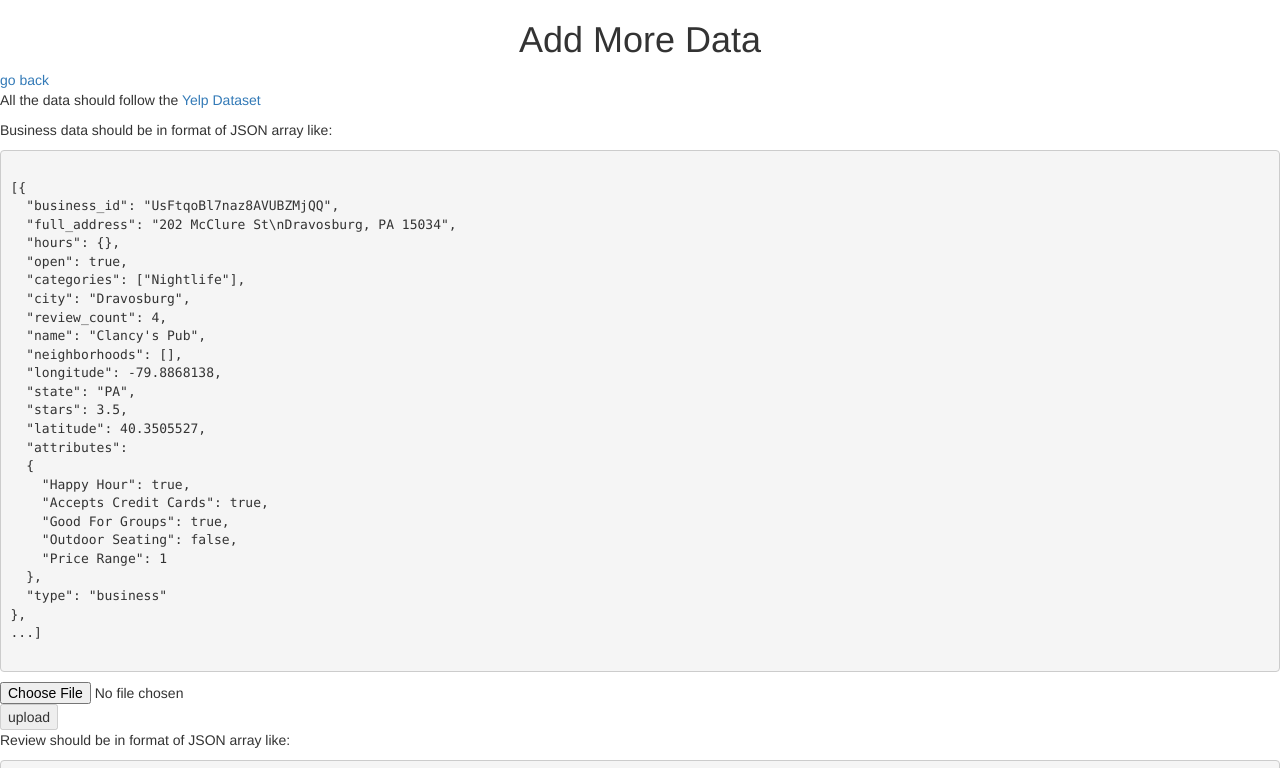
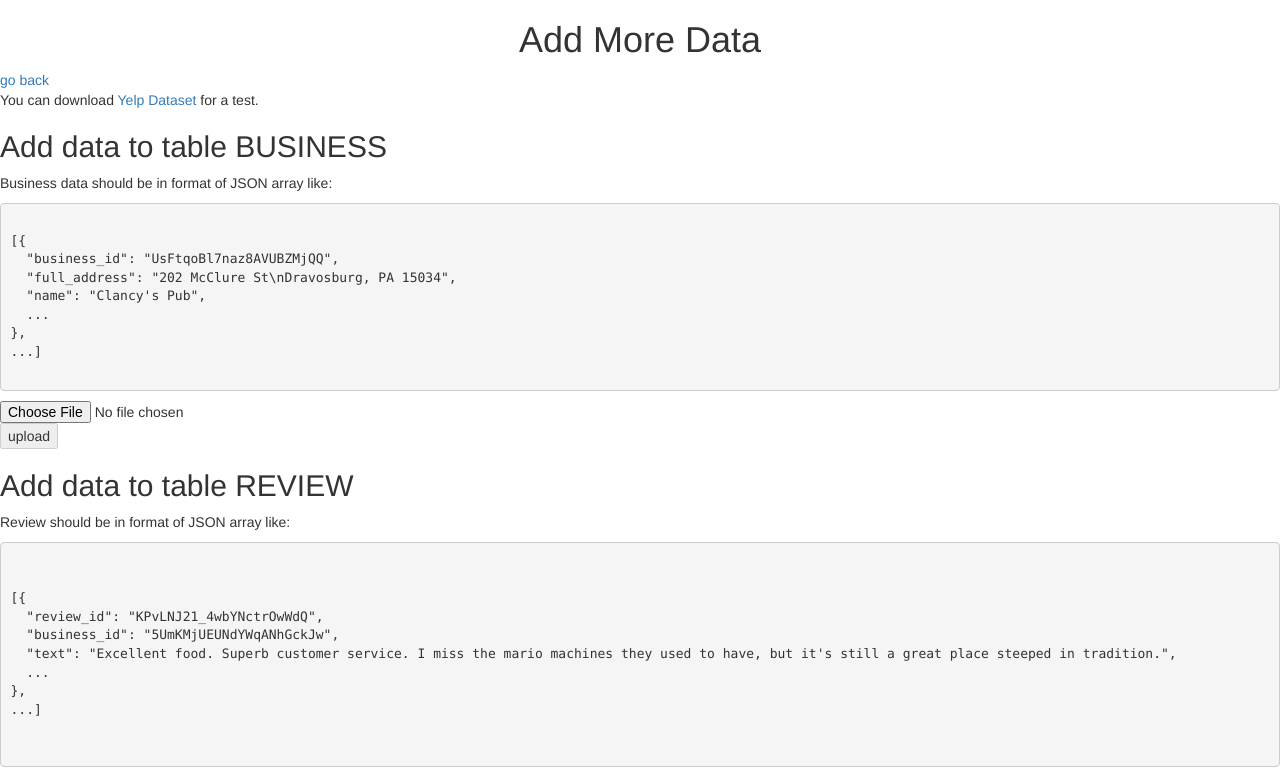
Before and after one commit to Peleus1992/YelpSearchFoodName, a plain HTML site: page war/registerData.html in a window 1280 px wide. Shown: the top 768 px of the page. Drawn offline with nearby package versions, Linux system fonts and the light colour scheme.

Commit message:
Update front end.

```diff
--- a/war/registerData.html
+++ b/war/registerData.html
@@ -3,13 +3,13 @@
   <head>
     <link rel="stylesheet" type="text/css" href="https://maxcdn.bootstrapcdn.com/bootstrap/3.3.6/css/bootstrap.min.css" />
     <script src="https://ajax.googleapis.com/ajax/libs/angularjs/1.4.4/angular.js"></script>
+    <script type="text/javascript" src="gae.js"></script>
     <script>
 	    function init() {
 	        gae.init("https://yelpsearchfood.appspot.com/_ah/api");
 	    }
 	</script>
     <script src="https://apis.google.com/js/client.js?onload=init"></script>
-	<script type="text/javascript" src="gae.js"></script>
     <script type="text/javascript" src="app.js"></script>
   </head>
 
@@ -19,32 +19,15 @@
       <h1 class="text-center">Add More Data</h1>
       <a href="index.html">go back</a>
     </header>
-    <p>All the data should follow the <a href="https://www.yelp.com/dataset_challenge">Yelp Dataset</a></p>
+    <p>You can download <a href="https://www.yelp.com/dataset_challenge">Yelp Dataset</a> for a test.</p>
+    <h2>Add data to table BUSINESS</h2>
     <p>Business data should be in format of JSON array like:</p>
     <pre><code>
 [{
   "business_id": "UsFtqoBl7naz8AVUBZMjQQ",
   "full_address": "202 McClure St\nDravosburg, PA 15034",
-  "hours": {},
-  "open": true,
-  "categories": ["Nightlife"],
-  "city": "Dravosburg",
-  "review_count": 4,
   "name": "Clancy's Pub",
-  "neighborhoods": [],
-  "longitude": -79.8868138,
-  "state": "PA",
-  "stars": 3.5,
-  "latitude": 40.3505527,
-  "attributes":
-  {
-    "Happy Hour": true,
-    "Accepts Credit Cards": true,
-    "Good For Groups": true,
-    "Outdoor Seating": false,
-    "Price Range": 1
-  },
-  "type": "business"
+  ...
 },
 ...]
 	</code></pre>
@@ -52,23 +35,15 @@
          <input type="file" id="businessData"/>
          <button id="addBusinessBtn" disabled="true" onclick="uploadBusiness()">upload</button>
       </div>
+      <h2>Add data to table REVIEW</h2>
       <p>Review should be in format of JSON array like:</p>
       <pre><code>
 
 [{
-  "votes":
-  {
-    "funny": 0,
-    "useful": 0,
-    "cool": 0
-  },
-  "user_id": "Iu6AxdBYGR4A0wspR9BYHA",
   "review_id": "KPvLNJ21_4wbYNctrOwWdQ",
-  "stars": 5,
-  "date": "2014-02-13",
+  "business_id": "5UmKMjUEUNdYWqANhGckJw",
   "text": "Excellent food. Superb customer service. I miss the mario machines they used to have, but it's still a great place steeped in tradition.",
-  "type": "review",
-  "business_id": "5UmKMjUEUNdYWqANhGckJw"
+  ...
 },
 ...]
 
```
Also changed, not shown: war/index.html (+3 -2 lines), 3 other files.
